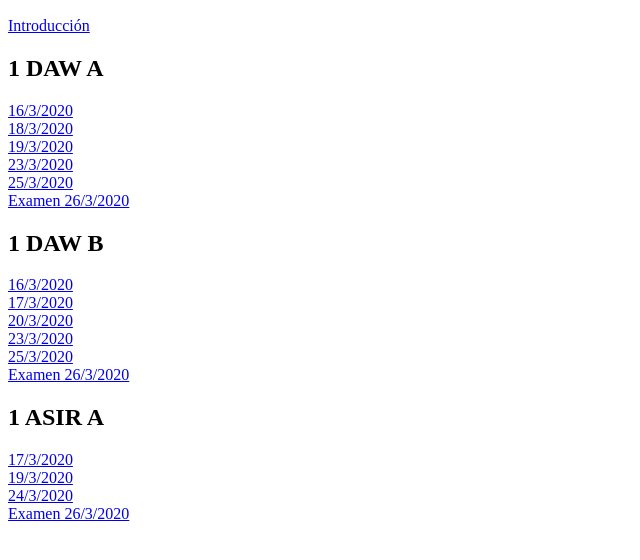
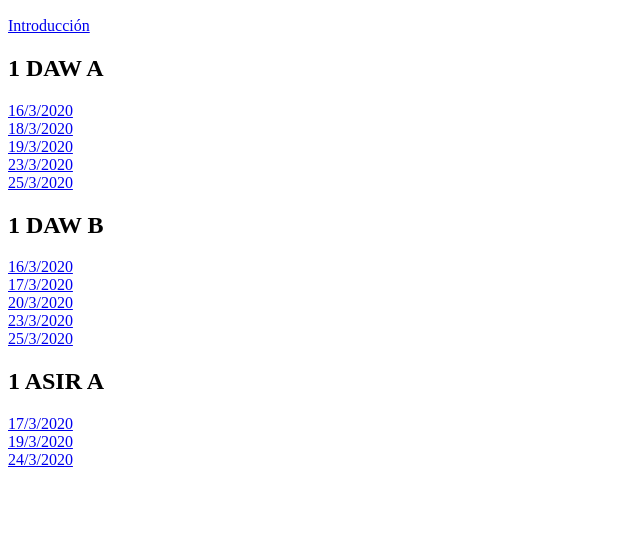
Before and after one commit to arodpes/coronavirus, a plain HTML site: page index.html in a window 1280 px wide. Shown: the part 110-670 px from the top of the page, without its empty margins (0-640 px from the left). Drawn offline with Linux system fonts and the light colour scheme.

Commit message:
Update index.html

```diff
--- a/index.html
+++ b/index.html
@@ -23,8 +23,6 @@
 		</br>
 		<a href="https://youtu.be/WKW9ycaIlfQ" target="_blank">25/3/2020</a>
 		</br>
-		<a href="https://youtu.be/oA965co_250" target="_blank">Examen 26/3/2020</a>
-		</br>
 	<h2>1 DAW B</h2>
 		<a href="https://www.youtube.com/watch?v=s5hJ0-Psmzc" target="_blank">16/3/2020</a>
 		</br>
@@ -36,8 +34,6 @@
 		</br>
 		<a href="https://youtu.be/WKW9ycaIlfQ" target="_blank">25/3/2020</a>
 		</br>
-		<a href="https://youtu.be/oA965co_250" target="_blank">Examen 26/3/2020</a>
-		</br>
 	<h2>1 ASIR A</h2>
 		<a href="https://www.youtube.com/watch?v=pDieQbuQrfs" target="_blank">17/3/2020</a>
 		</br>
@@ -45,7 +41,5 @@
 		</br>
 		<a href="https://youtu.be/Pw5Z3TKUKqQ" target="_blank">24/3/2020</a>
 		</br>
-		<a href="https://youtu.be/oA965co_250" target="_blank">Examen 26/3/2020</a>
-		</br>
 </body>
 </HTML>
```
